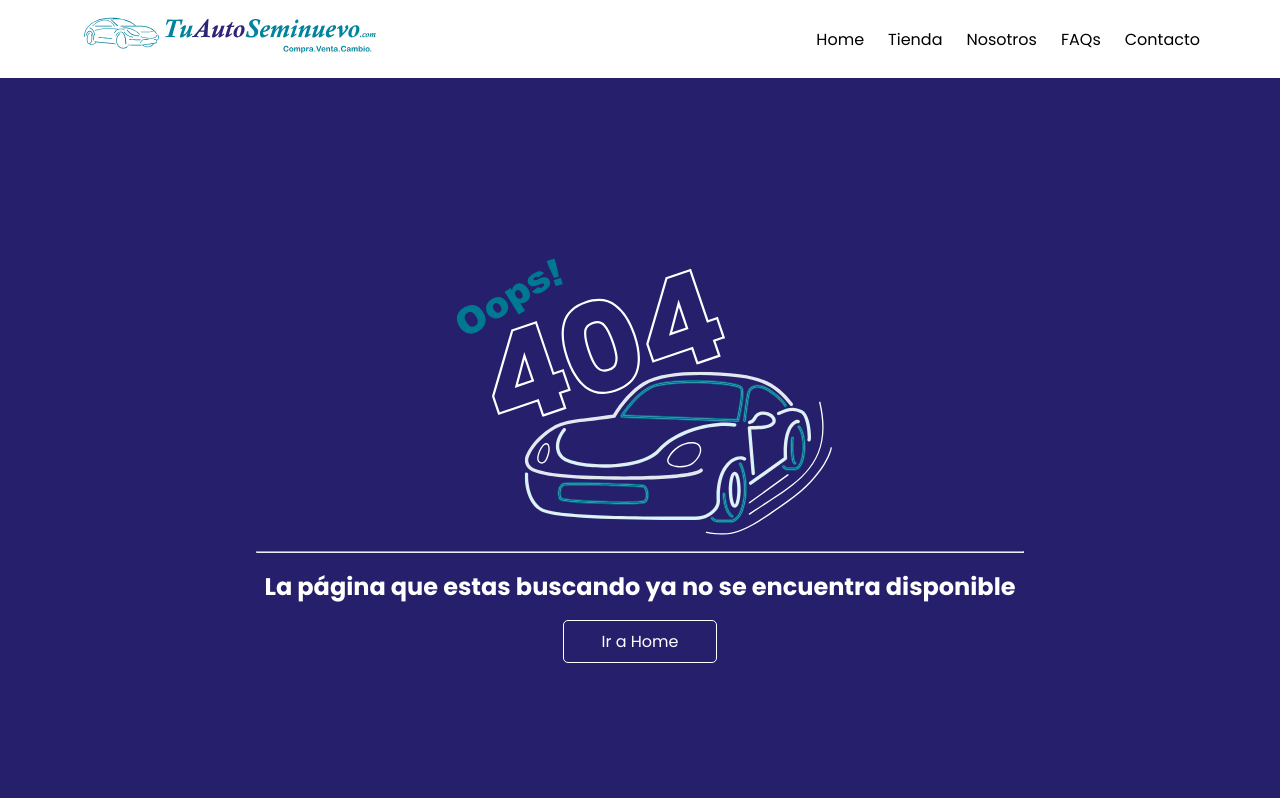
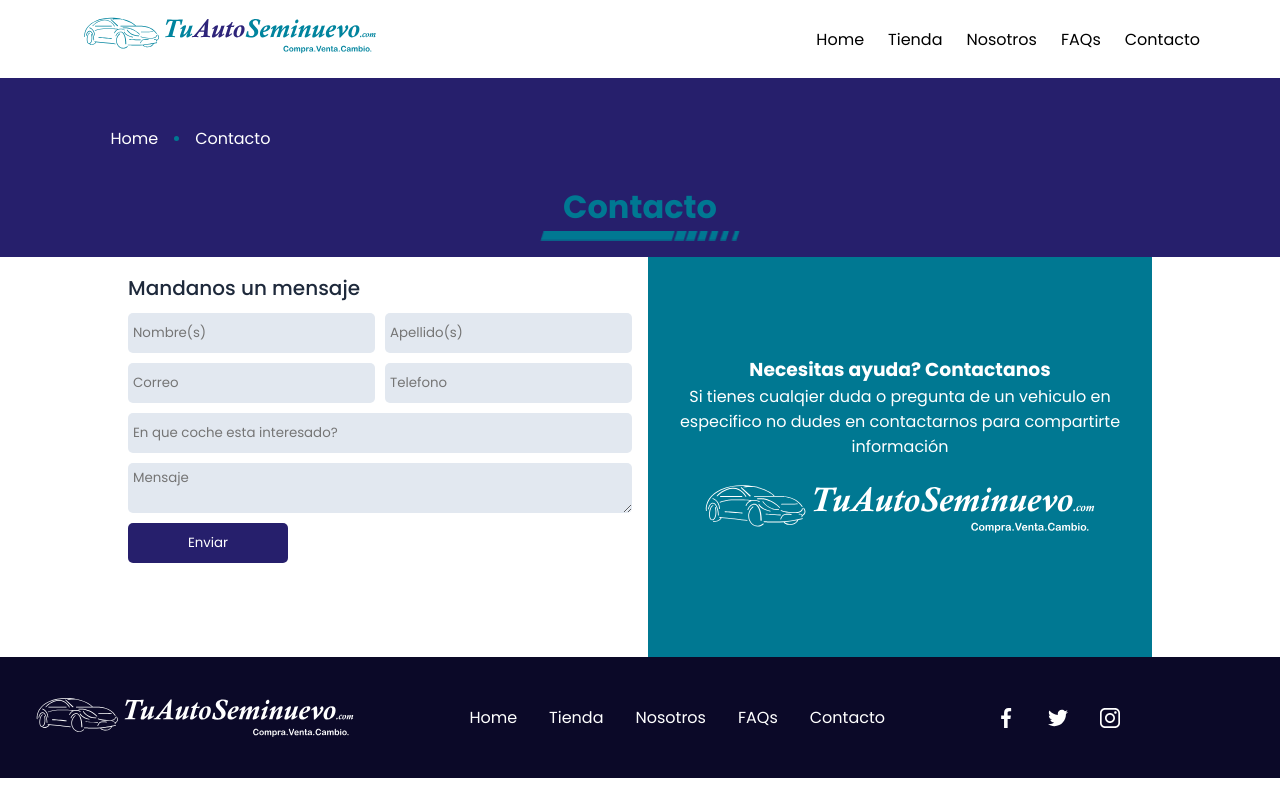
Before and after one commit to jonathanrosas-2000/tuAutoFrontend, a Next.js app: page /contacto in a window 1280 px wide. Before the commit this address had no page. Built offline with nearby package versions, Linux system fonts and the light colour scheme.

Commit message:
Addin contact page

```diff
--- /dev/null
+++ b/src/pages/contacto/contacto.module.css
@@ -0,0 +1,74 @@
+.header {
+    min-height: 20vh;
+    background-color: #261F6C;
+    display: flex;
+    flex-direction: column;
+    align-items: center;
+    justify-content: center;
+    padding: 1rem;
+
+    .title {
+        color: #007892;
+    }
+}
+
+.container {
+    width: 80%;
+    margin: 0 auto;
+    display: flex;
+    flex-direction: row;
+    align-items: center;
+    justify-content: space-between;
+    gap: 1rem;
+
+    .form {
+        padding-top: 1rem;
+        width: 50%;
+        display: flex;
+        flex-direction: column;
+        gap: 10px;
+        min-height: 50vh;
+
+        .title{
+            color: #1E293B;
+            font-size: 20px;
+            font-weight: 500;
+        }
+
+        .gap {
+            display: grid;
+            grid-template-columns: repeat(2, 1fr);
+            grid-gap: 10px;
+        }
+        .textInput {
+            width: 100%;
+            min-height: 40px;
+            border-radius: 5px;
+            background-color: #E2E8F0;
+            color: #64748B;
+            border: none;
+            padding: 5px;
+        }
+        .send {
+            width: 160px;
+            height: 40px;
+            background-color: #261F6C;
+            color: white;
+            border: none;
+            border-radius: 5px;
+        }
+    }
+
+    .info {
+        width: 50%;
+        height: 100%;
+        min-height: 50vh;
+        background-color: #007892;
+        display: flex;
+        flex-direction: column;
+        align-items: center;
+        justify-content: center;
+        text-align: center;
+        color: white;
+    }
+}
--- /dev/null
+++ b/src/pages/contacto/index.tsx
@@ -0,0 +1,49 @@
+import PrincipalLayout from "@/layout/PrincipalLayout"
+import '@/styles/globals.css';
+import styles from './contacto.module.css'
+
+import { BreadCrumb } from '../../components';
+import Image from 'next/image'
+
+//Icons
+import Down from '../../assets/downBar.png'
+import Logo from '../../assets/LogoWhite.svg'
+
+
+const Contacto = () => {
+    const Steps = [
+        { title: 'Home', link: '/'},
+        { title: 'Contacto', link: '/contacto'}
+      ]
+
+  return (
+    <PrincipalLayout>
+        <div className={styles.header}>
+            <BreadCrumb steps={Steps} />
+            <h1 className={styles.title}>Contacto</h1>
+            <Image src={Down} alt="Down Bar" width={200} height={10} />
+        </div>
+        <div className={styles.container}>
+                <form className={styles.form}>
+                    <h3 className={styles.title}>Mandanos un mensaje</h3>
+                    <div className={styles.gap}>
+                        <input type="text" placeholder="Nombre(s)" className={styles.textInput}/>
+                        <input type="text" placeholder="Apellido(s)" className={styles.textInput}/>
+                        <input type="text" placeholder="Correo" className={styles.textInput}/>
+                        <input type="text" placeholder="Telefono" className={styles.textInput}/>
+                    </div>
+                    <input type="text" placeholder="En que coche esta interesado?" className={styles.textInput}/>
+                    <textarea placeholder="Mensaje" className={styles.textInput}/>
+                    <input type="submit" value='Enviar' className={styles.send}/>
+                </form>
+                <div className={styles.info}>
+                    <h3>Necesitas ayuda? Contactanos</h3>
+                    <p>Si tienes cualqier duda o pregunta de un vehiculo en especifico no dudes en contactarnos para compartirte información</p>
+                    <Image src={Logo} alt="Logo TuAutoSeminuevo.com" width={400} height={100} />
+                </div>
+        </div>
+    </PrincipalLayout>
+  )
+}
+
+export default Contacto
```
Also changed, not shown: src/assets/downBar.png (added).
